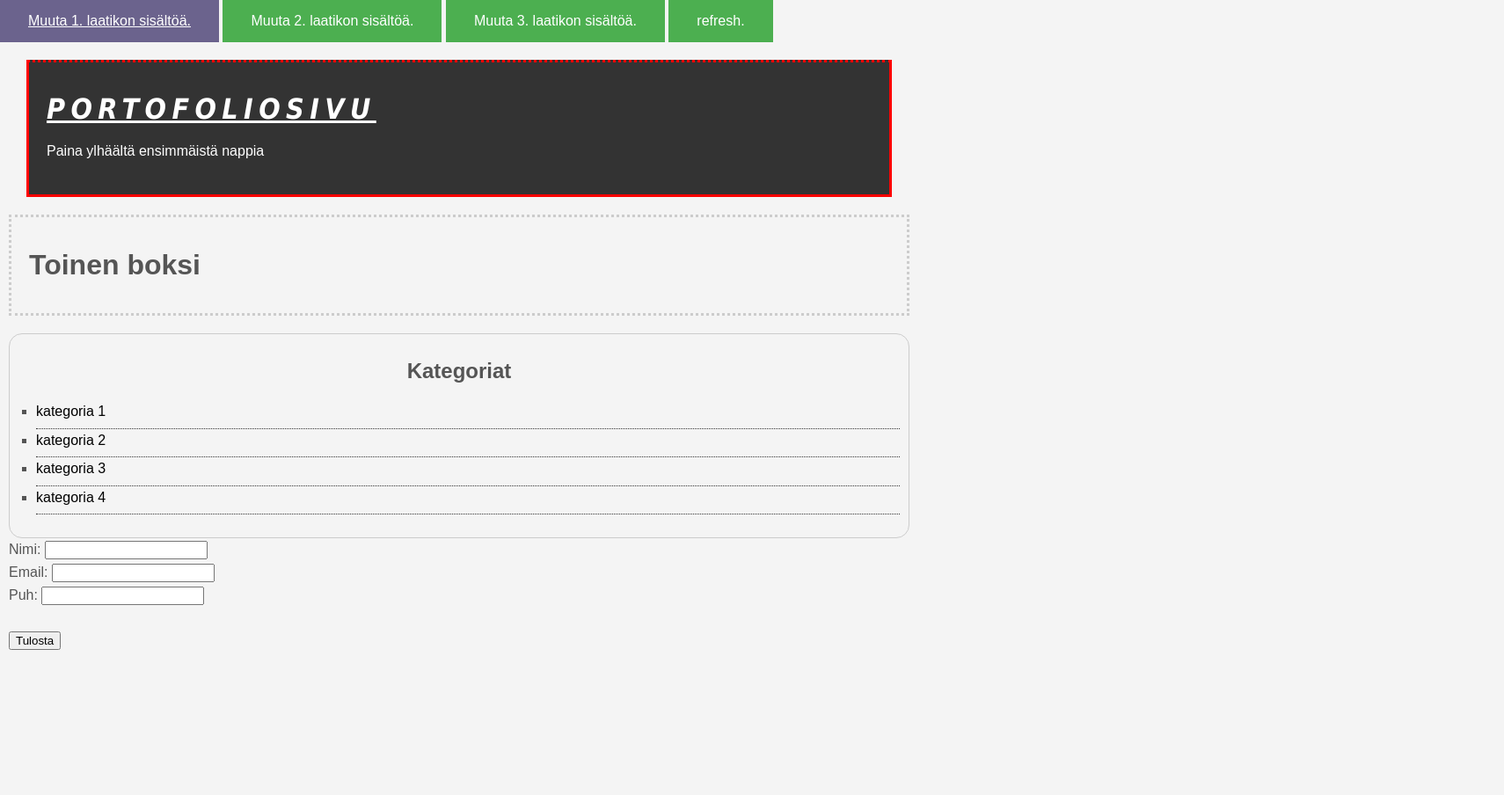
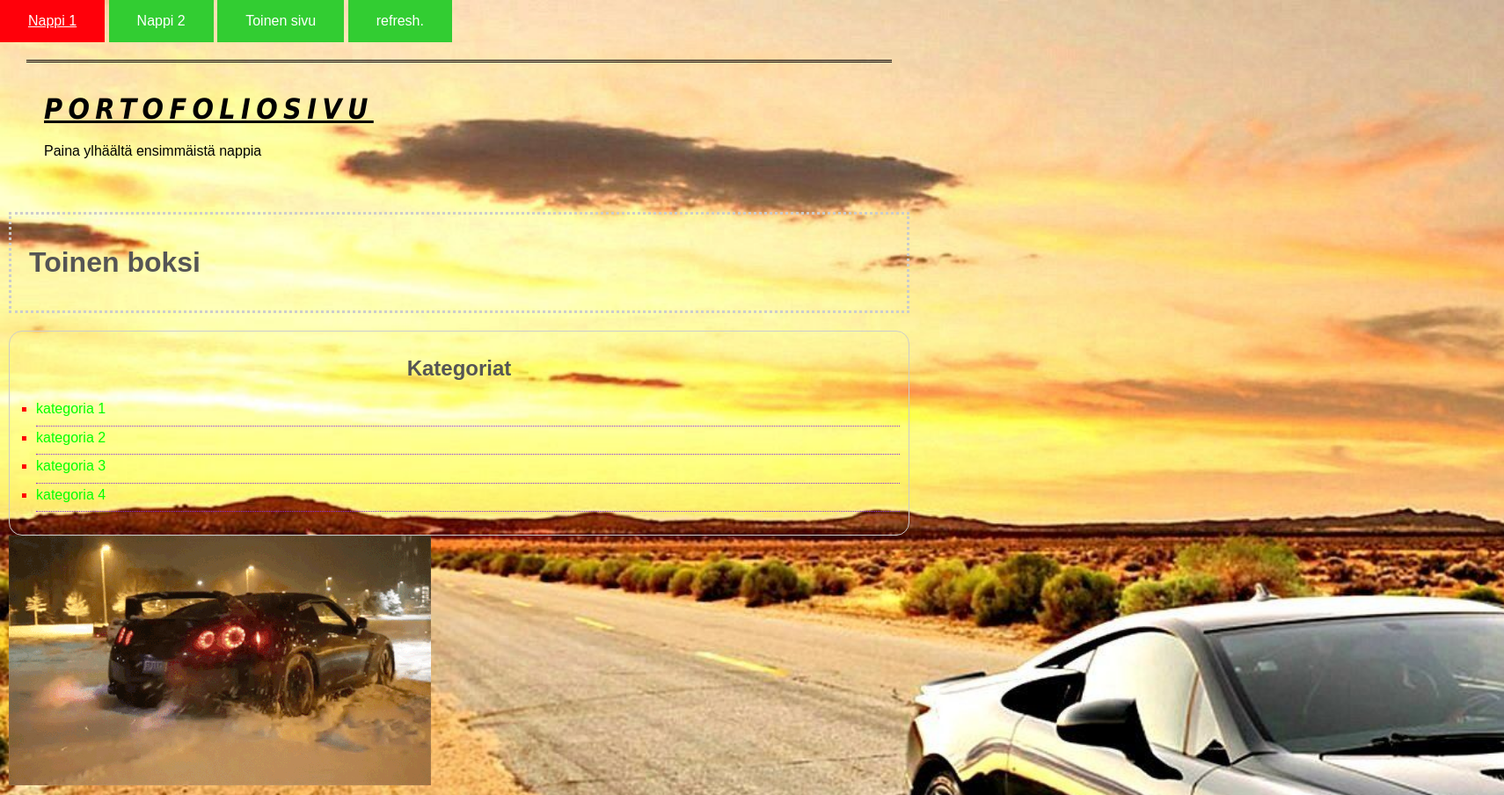
Before and after one commit to NikoPekkola/eduvantaa1, a plain HTML site: page portfolio/index.html in a window 1280 px wide. Shown: the top 904 px of the page at 88% size, 1710 px wide, since content can reach past the window. Before the commit the page ends 800 px from the top, so only its background shows below. Drawn offline with Linux system fonts and the light colour scheme.

Commit message:
Add files via upload

```diff
--- a/portfolio/aivot.js
+++ b/portfolio/aivot.js
@@ -2,17 +2,18 @@ function laatikkoFunktio(boxNumber) {
 
 
   if (boxNumber == 1) {
-    document.getElementById("laatikko1").innerHTML = "<h1 class='uusiOtsikko1'>Tähän tulee uusi otsikko!</h1>" +
+    document.getElementById("laatikko1").innerHTML = "<h1 class='uusiOtsikko1'>uusi otsikko</h1>" +
       "<p>Ja tähän tietysti jotain sisältöä...</p>";
     document.getElementById("laatikko1").style.lineHeight = "50px";
   }
   else if (boxNumber == 2) {
-    document.getElementById("laatikko2").innerHTML = "<h2 class='> Tekstiä</h2>";
+    document.getElementById("laatikko2").innerHTML = "<h2 class='>Tekstiä</h2>" +
+    "<p> Tässäkin pitäisi olla jotain <p>";
 
 
   }
   else if (boxNumber == 3) {
-    document.getElementById("laatikko3").innerHTML = "<img src='kuva3.jpg'>";
+    window.location.href = "toinen.html";
   }
   else if (boxNumber == 4) {
     document.location.reload();
@@ -37,7 +38,7 @@ function diagrammiFunktio() {
   ctx.beginPath();
 
 
-  ctx.fillText("50", 0, -45);
+  ctx.fillText("50", 0, 45);
   ctx.fillText("200", 20, -20);
   ctx.fillText("100", 80, 10);
   ctx.fillText("200", 160, -20);
--- a/portfolio/index.html
+++ b/portfolio/index.html
@@ -11,9 +11,10 @@
 </head>
 
 <body>
-    <button type="button" onclick="laatikkoFunktio(1)" class="muutosNappi">Muuta 1. laatikon sisältöä.</button>
-    <button type="button" onclick="laatikkoFunktio(2)" class="muutosNappi">Muuta 2. laatikon sisältöä.</button>
-    <button type="button" onclick="laatikkoFunktio(3)" class="muutosNappi">Muuta 3. laatikon sisältöä.</button>
+
+    <button type="button" onclick="laatikkoFunktio(1)" class="muutosNappi">Nappi 1</button>
+    <button type="button" onclick="laatikkoFunktio(2)" class="muutosNappi">Nappi 2</button>
+    <button type="button" onclick="laatikkoFunktio(3)" class="muutosNappi">Toinen sivu</button>
     <button type="button" onclick="laatikkoFunktio(4)" class="muutosNappi">refresh.</button>
 
 
@@ -39,16 +40,18 @@
                 <li><a href="">kategoria 4</a></li>
             </ul>
         </div>
-        <div>
-            <form id="yhteystietolomake">
-                Nimi: <input type="text" name="Nimi" value=""><br>
-                Email: <input type="email" name="Email" value=""><br>
-                Puh: <input type="number" name="Puh" value=""><br><br>
-            </form>
-            <button onclick="yhteystietoFunktio()">Tulosta</button>
-        </div>
+
         <div id="yhteystiedotTuloste">
 
+        </div>
+        <div>
+            <img src="gtr.gif">
+        </div>
+        <div>
+            <h3> Joku käppyrä</h3>
+            <button onclick="diagrammiFunktio()">Tee diagrammi</button><br>
+            <canvas id="myCanvas" width="1700" height="500">
+            </canvas>
         </div>
     </div>
 
--- /dev/null
+++ b/portfolio/tyyli.css
@@ -0,0 +1,30 @@
+body {
+    margin: 0;
+    font-family: Arial, Helvetica, sans-serif;
+    background-image: url("supra.jpg");
+    background-size: cover;
+  }
+
+  .topnav {
+    overflow: hidden;
+    background-color: #333;
+  }
+
+  .topnav a {
+    float: left;
+    color: #f2f2f2;
+    text-align: center;
+    padding: 14px 16px;
+    text-decoration: none;
+    font-size: 17px;
+  }
+
+  .topnav a:hover {
+    background-color: #ddd;
+    color: black;
+  }
+
+  .topnav a.active {
+    background-color: #4CAF50;
+    color: white;
+  }
--- a/portfolio/tyyli2.css
+++ b/portfolio/tyyli2.css
@@ -1,5 +1,7 @@
 body{
-    background-color: #f4f4f4;
+    background-image: url("lexus.jpg");
+    background-repeat: no-repeat;
+    background-size: cover;
     color:#555555;
     font-family: Arial, Helvetica, sans-serif;
     font-size: 16px;
@@ -8,7 +10,7 @@ body{
     margin:0;
 }
 .muutosNappi{
-    background-color: #4CAF50; /* Green */
+    background-color: limegreen;
     border: none;
     color: white;
     padding: 15px 32px;
@@ -17,21 +19,21 @@ body{
     font-size: 16px;
 }
 .muutosNappi:hover{
-    background-color: rgb(107, 99, 141);
+    background-color: rgb(255, 0, 10);
     text-decoration: underline;
 }
 a{
     text-decoration: none;
-    color: #000000;
+    color: #f10c0c;
 }
 a:hover{
-    color: red;
+    color: lime;
 }
 a:active{
     color: green;
 }
 a:visited{
-    color: black;
+    color: lime;
 }
 .alusta1{
     width:80%;
@@ -42,14 +44,13 @@ a:visited{
     margin-left: 10px;
 }
 .alusta2{
-    background-color: #333333;
-    color:#ffffff;
-    border-right: 5px red solid;
-    border-left: 5px red solid;
-    border-top: 5px red solid;
-    border-bottom: 5px red solid;
+    background-color:  none;
+    color: black;
+    border-right: 5px red;
+    border-left: 5px red;
+    border-bottom: 5px red;
     border-width: 3px;
-    border-top-style:dotted;
+    border-top-style:double ;
     padding: 20px;
     margin: 20px;
 }
@@ -96,6 +97,7 @@ a:visited{
 }
 .kategoriat li{
     padding-bottom: 6px;
-    border-bottom: dotted 1px #333333;
-    list-style-image: url('star.jpg');
+    border-bottom: dotted 1px blueviolet;
+    color: red;
+    text-decoration-color: violet;
 }
```
Also changed, not shown: portfolio/harjoitus2.html (added, +61 -0 lines), portfolio/toinen.html (added, +26 -0 lines), portfolio/gtr.gif (added), portfolio/lexus.jpg (added), portfolio/supra.jpg (added).
